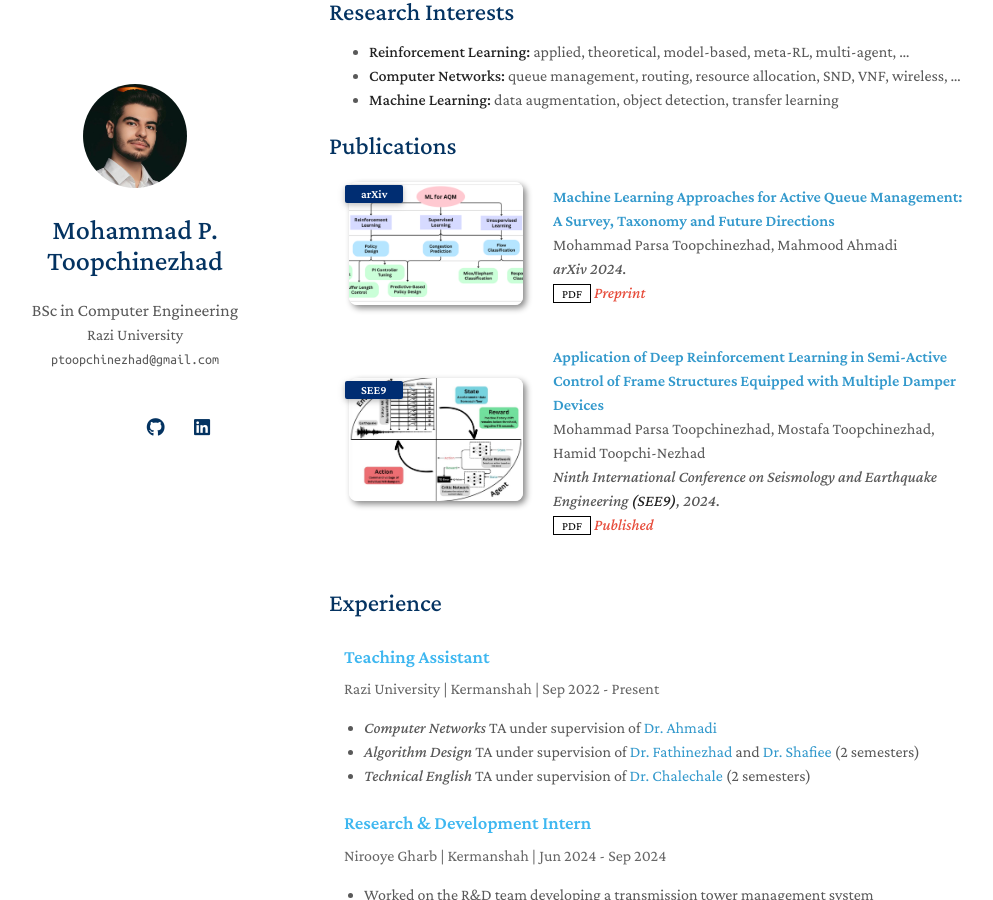
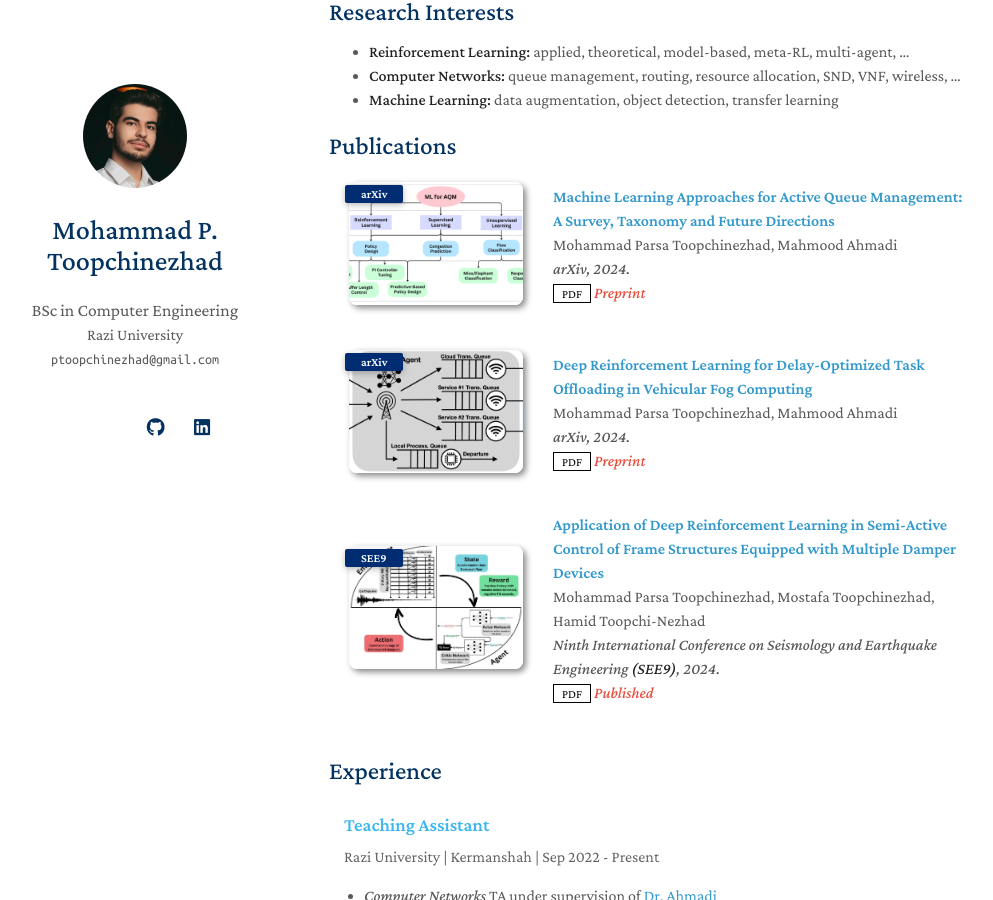
Before and after one commit to Procedurally-Generated-Human/Procedurally-Generated-Human.github.io, a Jekyll site: the page built from index.md, in a window 1280 px wide and 900 px high, scrolled down 309 px. Shown: the whole window, without its empty margins (141-1134 px from the left). Built offline with Jekyll 4.4.1, drawn with Linux system fonts in a browser that asks for light colours; a style sheet for code colours, icons or effects is not loaded; our own code applies the rules of GitHub Pages for plain Markdown files.

Commit message:
Update publications.yml

```diff
--- a/_data/publications.yml
+++ b/_data/publications.yml
@@ -3,18 +3,18 @@ main:
   - title: "Machine Learning Approaches for Active Queue Management: A Survey, Taxonomy and Future Directions"
     authors: Mohammad Parsa Toopchinezhad, Mahmood Ahmadi
     conference_short: arXiv
-    conference: arXiv 2024.
+    conference: arXiv, 2024.
     pdf: https://arxiv.org/abs/2410.02563
     image: ./assets/img/aqm-ml-3.png
     notes: Preprint
 
-  # - title: "Deep Reinforcement Learning for Delay-Optimized Task Offloading in Vehicular Fog Computing"
-  #   authors: Mohammad Parsa Toopchinezhad, Mahmood Ahmadi
-  #   conference_short: ?
-  #   conference: ???
-  #   pdf: https://www.github.com
-  #   image: ./assets/img/vfc-rl-3.png
-  #   notes: Accepted
+  - title: "Deep Reinforcement Learning for Delay-Optimized Task Offloading in Vehicular Fog Computing"
+    authors: Mohammad Parsa Toopchinezhad, Mahmood Ahmadi
+    conference_short: arXiv
+    conference: arXiv, 2024.
+    pdf: https://arxiv.org/abs/2410.02563
+    image: ./assets/img/vfc-rl-3.png
+    notes: Preprint
 
   - title: "Application of Deep Reinforcement Learning in Semi-Active Control of Frame Structures Equipped with Multiple Damper Devices"
     authors: Mohammad Parsa Toopchinezhad, Mostafa Toopchinezhad, Hamid Toopchi-Nezhad
```
